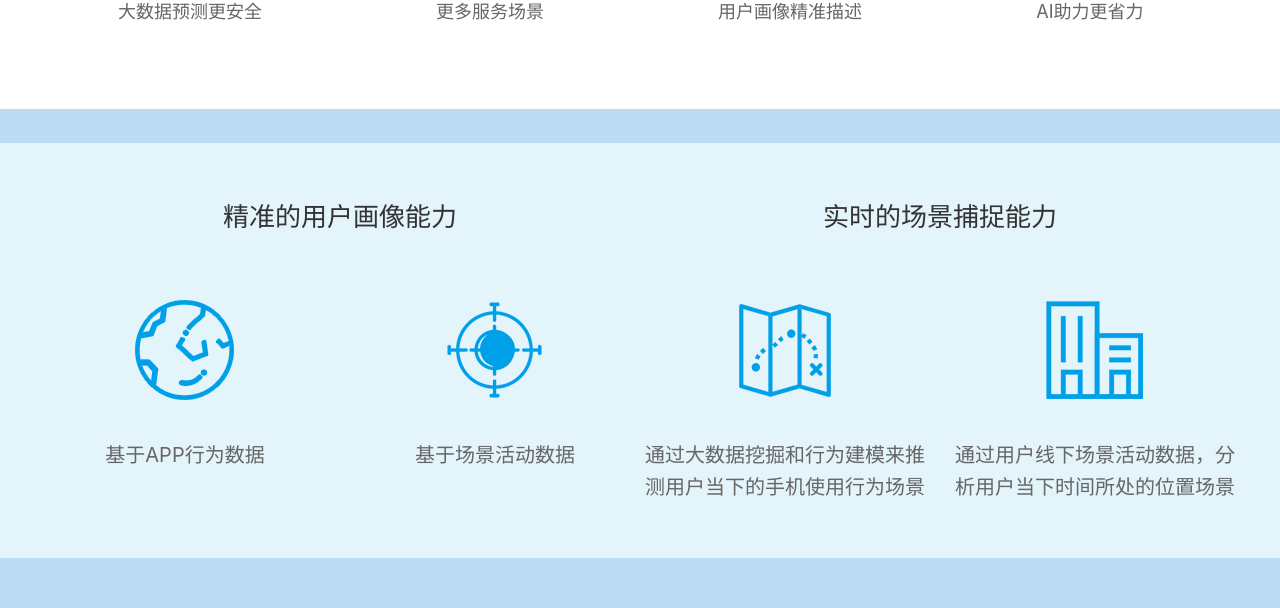
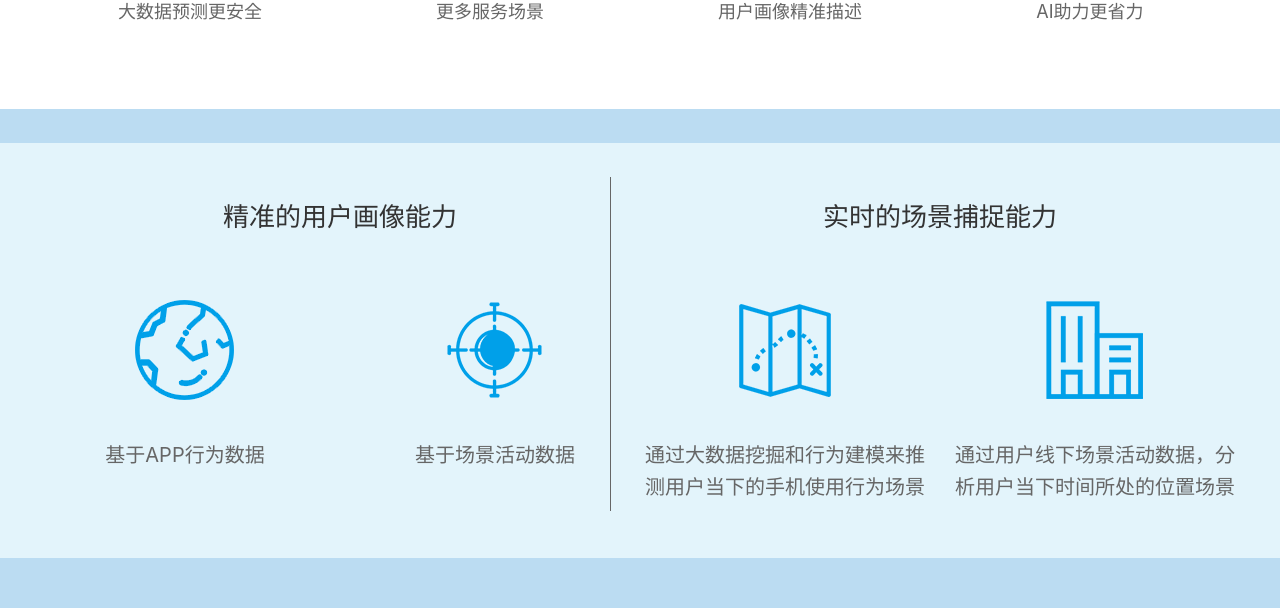
Before and after one commit to 17797776321/vfs.data, a Nuxt app: page /Solution in a window 1280 px wide. Shown: the part 1035-1643 px from the top of the page. Built offline with nearby package versions, Linux system fonts and the light colour scheme.

Commit message:
添加分割线

```diff
--- a/pages/Solution/index.vue
+++ b/pages/Solution/index.vue
@@ -150,6 +150,17 @@ export default {
       background-color: #E3F4FB;
       margin-top: 34px;
       padding: 55px 0;
+      position: relative;
+      &::after{
+        content: '';
+        display: block;
+        width: 1px;
+        height: 334px;
+        background-color: #666666;
+        position: absolute;
+        top: 34px;
+        left: 610px;
+      }
       .box{
         width: 50%;
         text-align: center;
```
